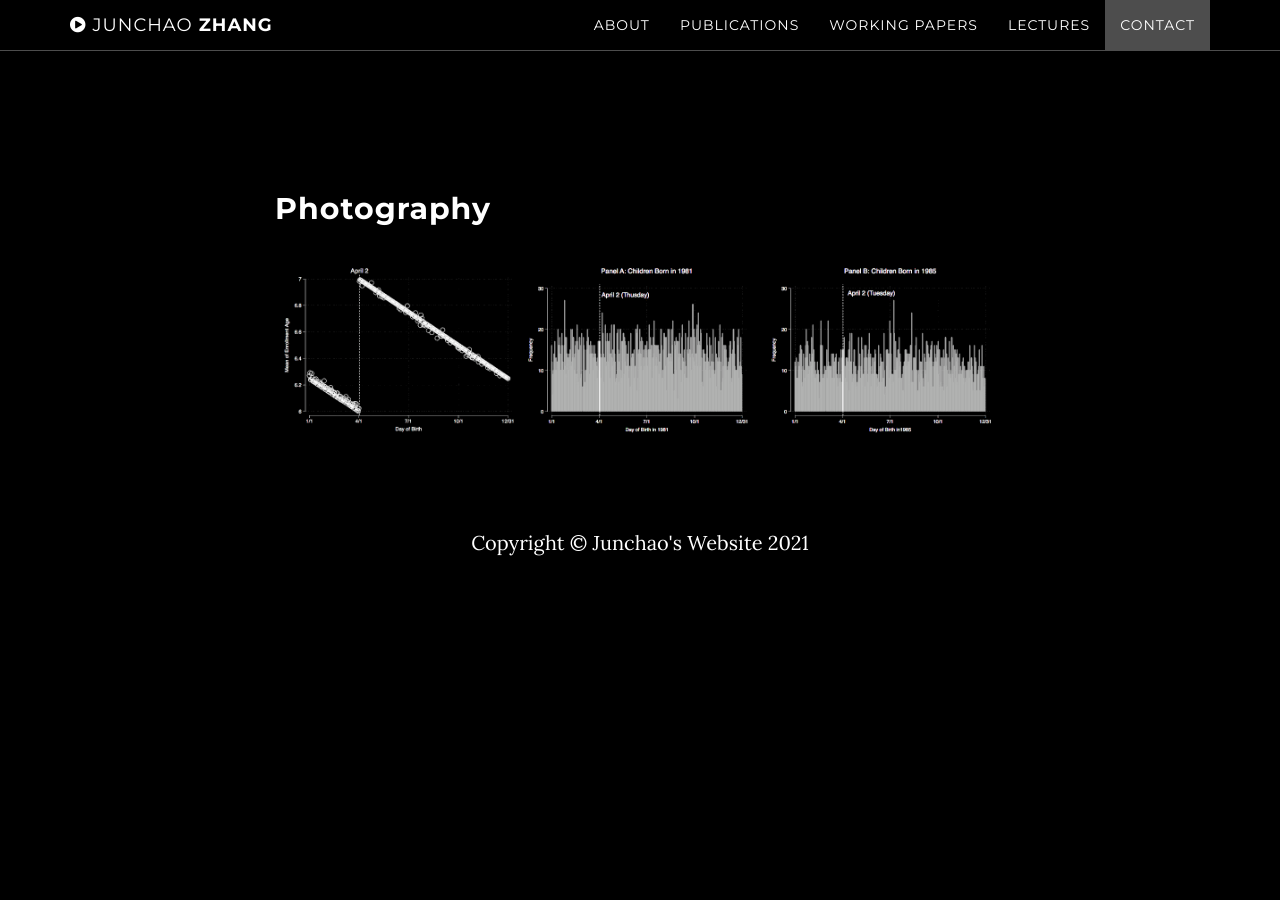
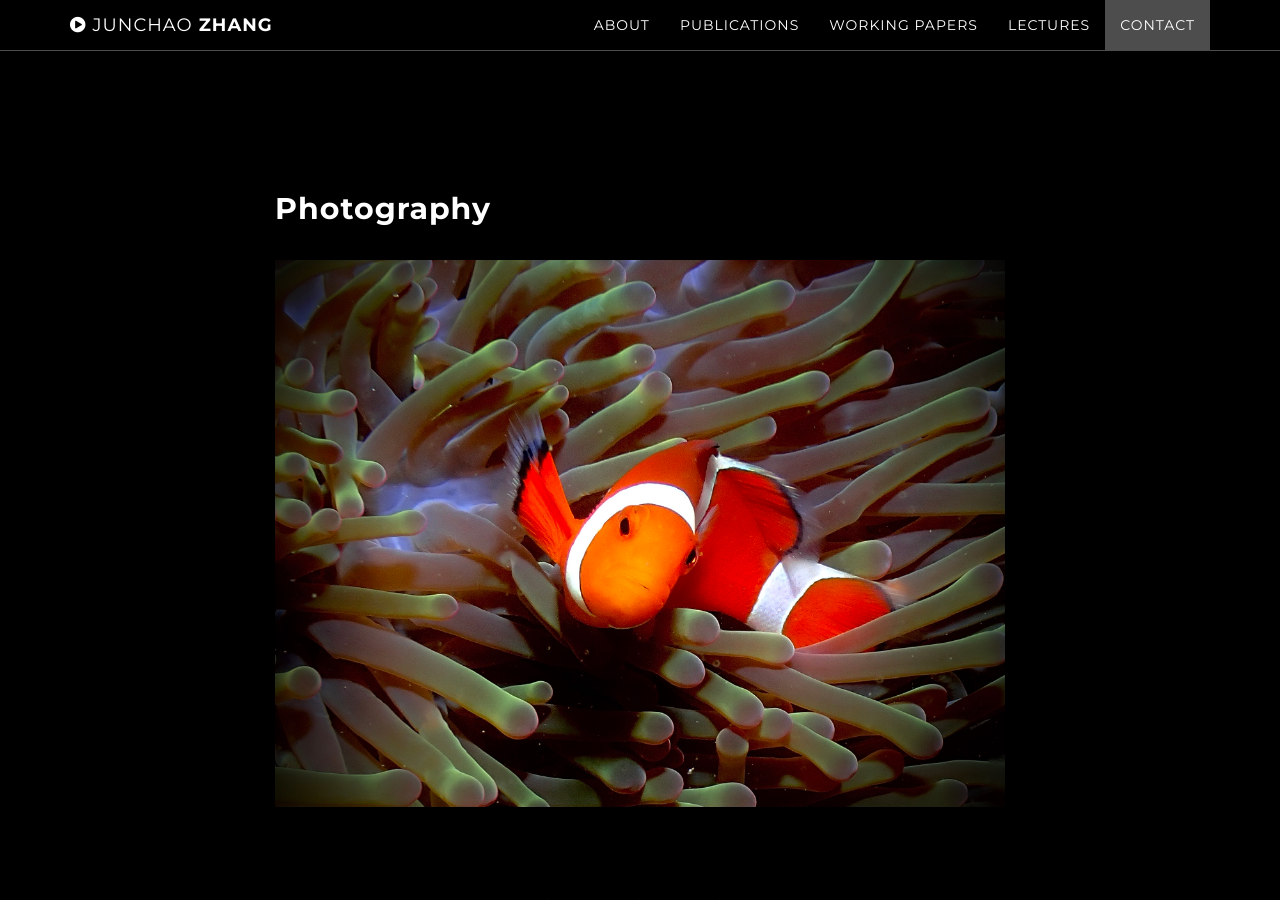
Before and after one commit to ztempest0218/ztempest0218.github.io, a Jekyll site: the page built from index.html, in a window 1280 px wide and 900 px high, scrolled down 5240 px. Built offline with Jekyll 4.4.1, drawn with Linux system fonts in a browser that asks for light colours; before the commit the page ends 5849 px from its top, so only the background shows below that.

Commit message:
Update photos.html

```diff
--- a/_includes/photos.html
+++ b/_includes/photos.html
@@ -4,7 +4,7 @@
             <div class="container">
                 <div class="col-lg-8 col-lg-offset-2">
                     <h2>Photography</h2>
-<p><img src="/img/enrollment.jpg" width=100% oncontextmenu="return false;" ondragstart="return false;"></p>
+<p><img src="/img/IMG_6272.jpeg" width=100% oncontextmenu="return false;" ondragstart="return false;"></p>
 
 
                 </div>
```
